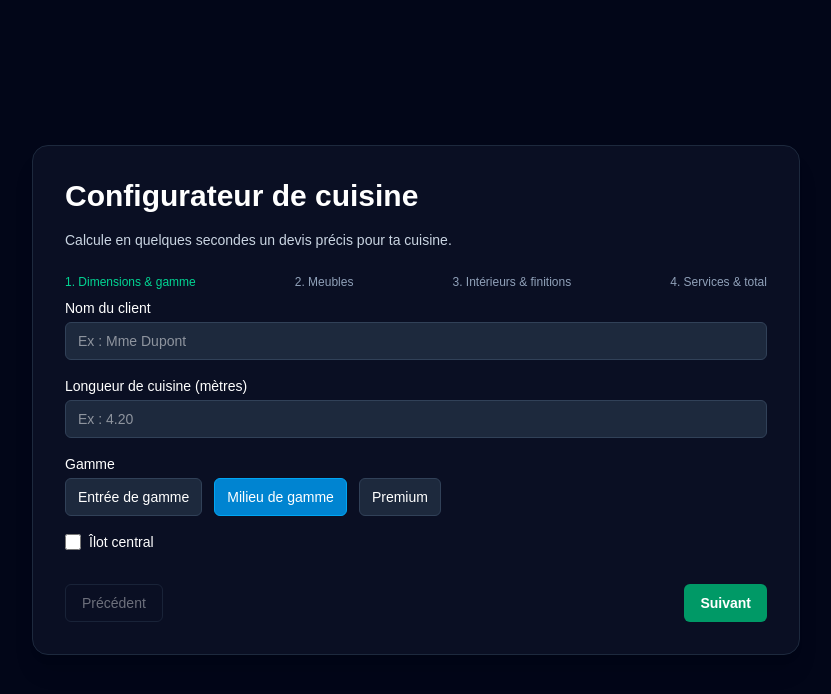
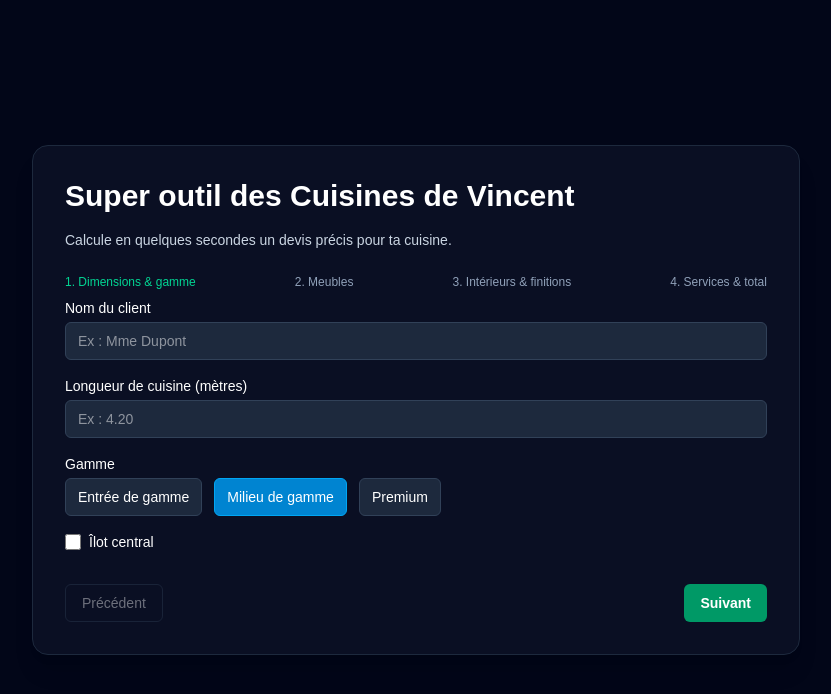
Before and after one commit to vivienfaivre-dev/kitchen-quote, a Next.js app: page / in a window 1280 px wide. Shown: the top 694 px of the page, without its empty margins (224-1055 px from the left). Built offline with nearby package versions, Linux system fonts and the light colour scheme.

Commit message:
Rename main heading to Super outil des Cuisines de Vincent

```diff
--- a/app/page.tsx
+++ b/app/page.tsx
@@ -7,7 +7,7 @@ export default function HomePage() {
     <main className="min-h-screen flex items-center justify-center bg-slate-950 text-white">
       <div className="w-full max-w-3xl rounded-2xl bg-slate-900/60 p-8 shadow-xl border border-slate-800">
         <h1 className="text-3xl font-semibold mb-4">
-          Configurateur de cuisine
+          Super outil des Cuisines de Vincent
         </h1>
         <p className="text-slate-300 mb-6 text-sm">
           Calcule en quelques secondes un devis précis pour ta cuisine.
```
